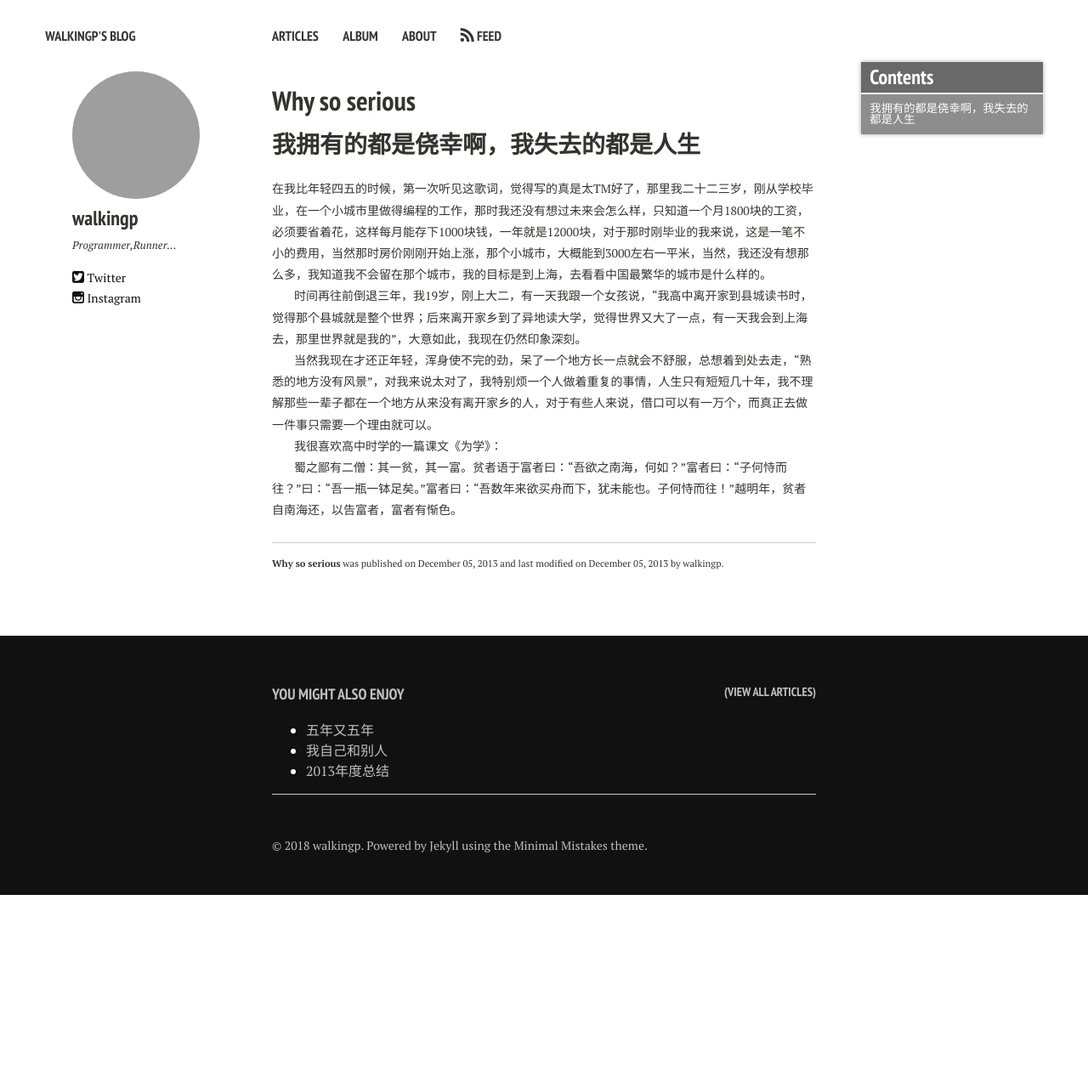
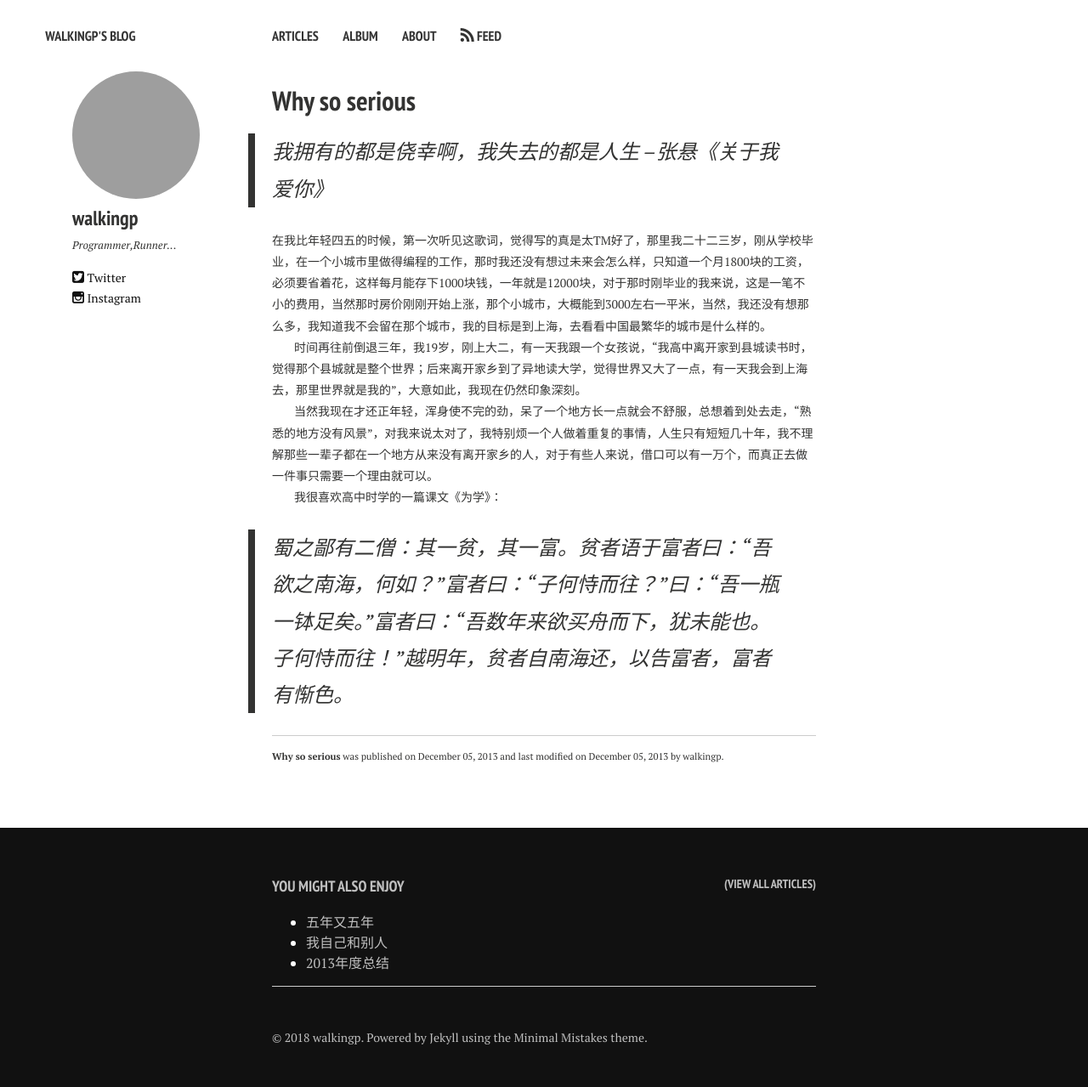
Before and after one commit to walkingp/Jykelly_blog, a Jekyll site: the page built from _posts/2013-12-5-why-so-serious.md, in a window 1280 px wide. Shown: the whole page at 85% size. Built offline with Jekyll 4.4.1, drawn with Linux system fonts in a browser that asks for light colours; nearby versions of some CDN libraries; comment, search, counter and statistics services are not loaded; before the commit the page ends 1053 px from its top, so only the background shows below that.

Commit message:
Update 2013-12-5-why-so-serious.md

```diff
--- a/_posts/2013-12-5-why-so-serious.md
+++ b/_posts/2013-12-5-why-so-serious.md
@@ -7,24 +7,18 @@ category: articles
 tags: [杂七杂八]
 ---
 
-<section id="table-of-contents" class="toc">
-  <header>
-    <h3>Contents</h3>
-  </header>
-<div id="drawer" markdown="1">
-*  Auto generated table of contents
-{:toc}
-</div>
-</section><!-- /#table-of-contents -->
 
-## 我拥有的都是侥幸啊，我失去的都是人生
+> 我拥有的都是侥幸啊，我失去的都是人生  --张悬《关于我爱你》
 
 在我比年轻四五的时候，第一次听见这歌词，觉得写的真是太TM好了，那里我二十二三岁，刚从学校毕业，在一个小城市里做得编程的工作，那时我还没有想过未来会怎么样，只知道一个月1800块的工资，必须要省着花，这样每月能存下1000块钱，一年就是12000块，对于那时刚毕业的我来说，这是一笔不小的费用，当然那时房价刚刚开始上涨，那个小城市，大概能到3000左右一平米，当然，我还没有想那么多，我知道我不会留在那个城市，我的目标是到上海，去看看中国最繁华的城市是什么样的。
 
+
 时间再往前倒退三年，我19岁，刚上大二，有一天我跟一个女孩说，“我高中离开家到县城读书时，觉得那个县城就是整个世界；后来离开家乡到了异地读大学，觉得世界又大了一点，有一天我会到上海去，那里世界就是我的”，大意如此，我现在仍然印象深刻。
+
 
 当然我现在才还正年轻，浑身使不完的劲，呆了一个地方长一点就会不舒服，总想着到处去走，“熟悉的地方没有风景”，对我来说太对了，我特别烦一个人做着重复的事情，人生只有短短几十年，我不理解那些一辈子都在一个地方从来没有离开家乡的人，对于有些人来说，借口可以有一万个，而真正去做一件事只需要一个理由就可以。
 
+
 我很喜欢高中时学的一篇课文《为学》：
 
-蜀之鄙有二僧：其一贫，其一富。贫者语于富者曰：“吾欲之南海，何如？”富者曰：“子何恃而往？”曰：“吾一瓶一钵足矣。”富者曰：“吾数年来欲买舟而下，犹未能也。子何恃而往！”越明年，贫者自南海还，以告富者，富者有惭色。
+> 蜀之鄙有二僧：其一贫，其一富。贫者语于富者曰：“吾欲之南海，何如？”富者曰：“子何恃而往？”曰：“吾一瓶一钵足矣。”富者曰：“吾数年来欲买舟而下，犹未能也。子何恃而往！”越明年，贫者自南海还，以告富者，富者有惭色。
```
